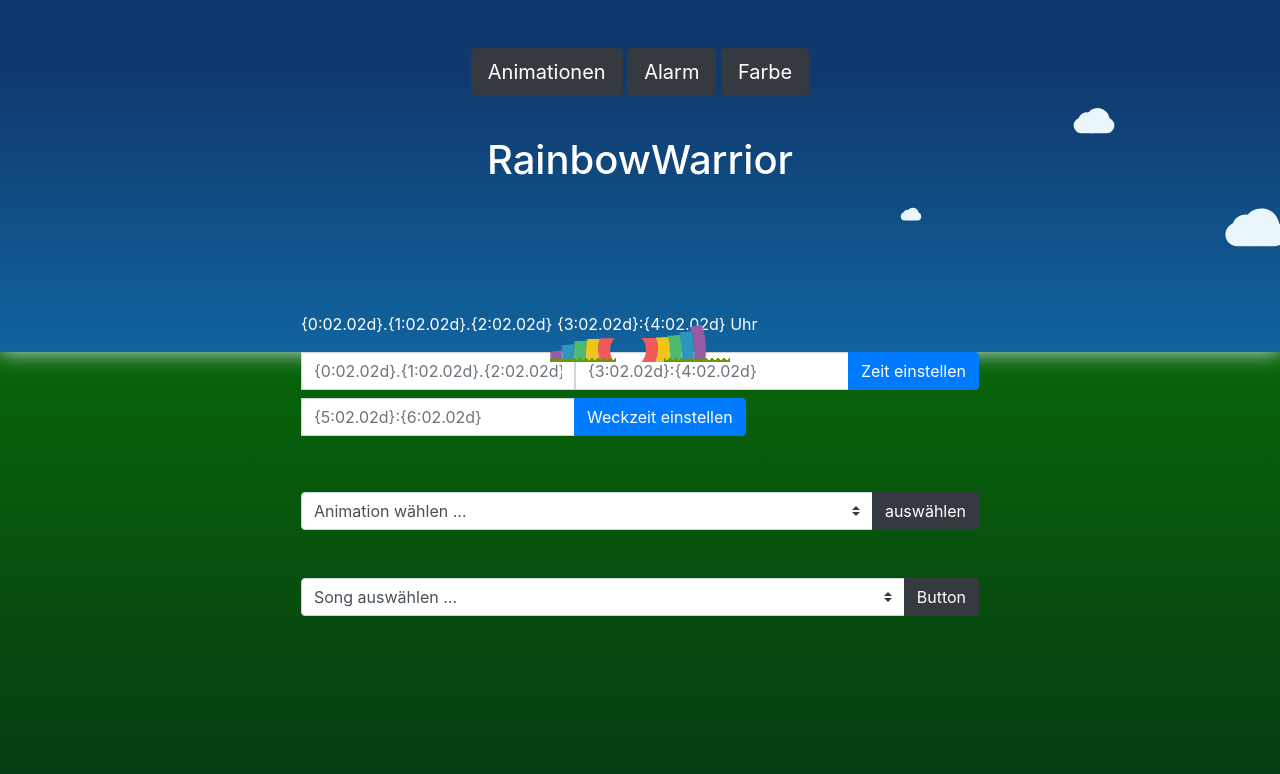
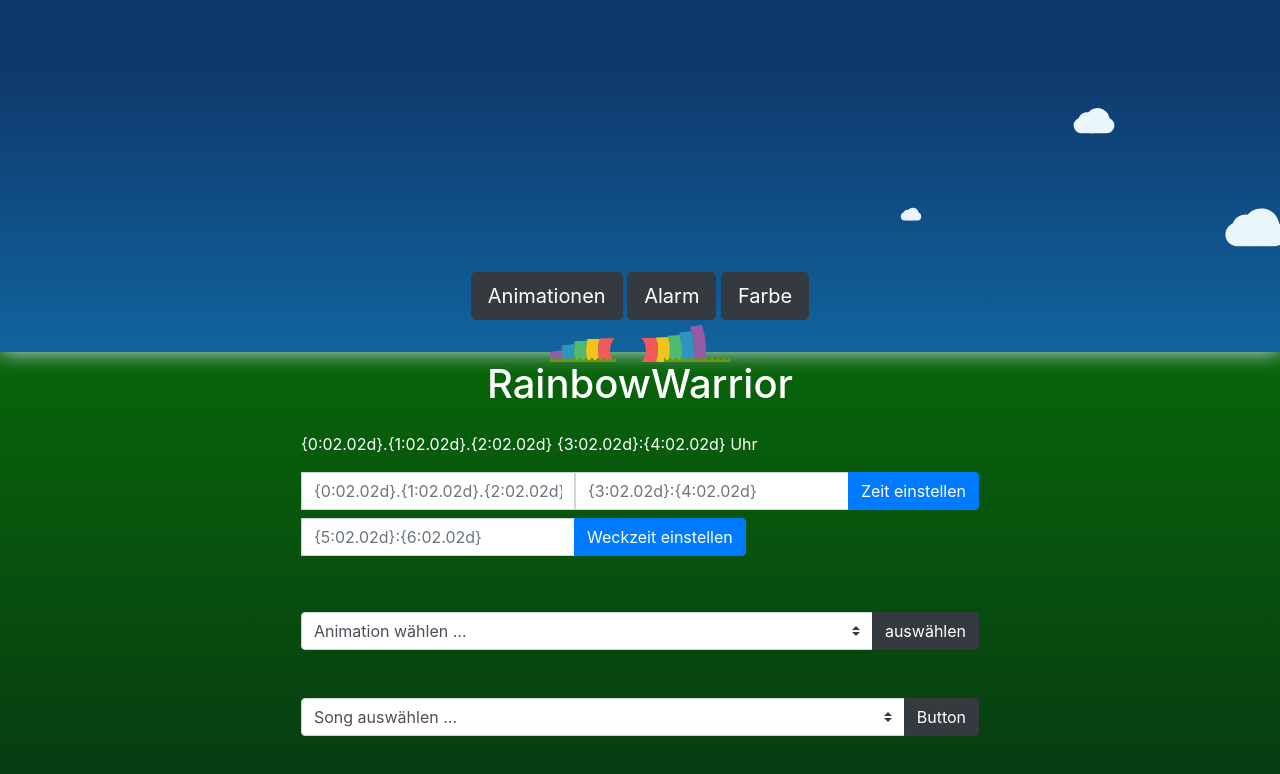
Before and after one commit to crxcv/Leuchteding, a plain HTML site: page pyboard_code/www/index.html in a window 1280 px wide. Drawn offline with Linux system fonts and the light colour scheme.

Commit message:
small improvements - remove unused and invalid dup. id - push rainbow in background - add missing html tag - add german charset

```diff
--- a/pyboard_code/www/index.html
+++ b/pyboard_code/www/index.html
@@ -1,5 +1,6 @@
 <!DOCTYPE html>
 
+<html class="h-100">
   <head>
     <title>RainbowWarriorSettings</title>
     <meta name="viewport" content="width=device-width, initial-scale=1, shrink-to-fit=no">
@@ -32,7 +33,6 @@
         <a href ="/led" class ="btn btn-dark btn-lg" role="button"> Farbe</a>
       </div>
       <h1 id="id1">RainbowWarrior</h1>
-    <h2 id="id3"></h2>
       <div class="mt-3 align-items-center">
         <p>
           {0:02.02d}.{1:02.02d}.{2:02.02d} {3:02.02d}:{4:02.02d} Uhr
--- a/pyboard_code/www/style.css
+++ b/pyboard_code/www/style.css
@@ -92,6 +92,7 @@ body {
 }
 
 .rainbow-preloader {
+  z-index: 0;
   height: 90px;
   left: 50%;
   margin-left: -90px;
@@ -151,7 +152,6 @@ h1 {
 }
   #id1 {margin-top: 1em;}
   #id2 {margin-top: 2em;}
-  #id3 {margin-top: 3em;}
   #id4 {margin-top: 4em;}
 
 .sky {
```
Lines whose indentation alone changed are shown as unchanged.
